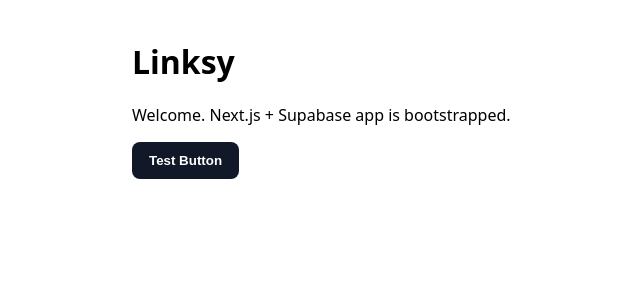
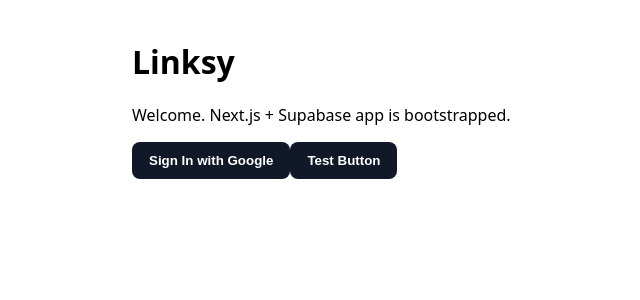
Before and after one commit to Segni-Negeri/Linksy, a Next.js app: page / in a window 1280 px wide. Shown: the top 300 px of the page, without its empty margins (148-788 px from the left). Built offline with nearby package versions, Linux system fonts and the light colour scheme; no server answers.

Commit message:
feat(hook): add useUser hook and demo usage (task 14)

```diff
--- /dev/null
+++ b/src/hooks/useUser.ts
@@ -0,0 +1,48 @@
+import { useState, useEffect } from 'react';
+import { User } from '@supabase/supabase-js';
+import { supabase } from '../lib/supabaseClient';
+
+export interface UseUserReturn {
+  user: User | null;
+  loading: boolean;
+  signIn: () => Promise<void>;
+  signOut: () => Promise<void>;
+}
+
+export function useUser(): UseUserReturn {
+  const [user, setUser] = useState<User | null>(null);
+  const [loading, setLoading] = useState(true);
+
+  useEffect(() => {
+    // Get initial session
+    supabase.auth.getSession().then(({ data: { session } }) => {
+      setUser(session?.user ?? null);
+      setLoading(false);
+    });
+
+    // Listen for auth changes
+    const { data: { subscription } } = supabase.auth.onAuthStateChange(
+      (event, session) => {
+        setUser(session?.user ?? null);
+        setLoading(false);
+      }
+    );
+
+    return () => subscription.unsubscribe();
+  }, []);
+
+  const signIn = async () => {
+    await supabase.auth.signInWithOAuth({
+      provider: 'google',
+      options: {
+        redirectTo: `${window.location.origin}/dashboard`
+      }
+    });
+  };
+
+  const signOut = async () => {
+    await supabase.auth.signOut();
+  };
+
+  return { user, loading, signIn, signOut };
+}
--- a/src/pages/index.tsx
+++ b/src/pages/index.tsx
@@ -1,10 +1,25 @@
 import { Button } from '../components/ui/Button';
+import { useUser } from '../hooks/useUser';
 
 export default function Home() {
+  const { user, loading, signIn, signOut } = useUser();
+
   return (
     <main>
       <h1>Linksy</h1>
       <p>Welcome. Next.js + Supabase app is bootstrapped.</p>
+
+      {loading ? (
+        <p>Loading...</p>
+      ) : user ? (
+        <div>
+          <p>Signed in as: {user.email}</p>
+          <Button onClick={signOut}>Sign Out</Button>
+        </div>
+      ) : (
+        <Button onClick={signIn}>Sign In with Google</Button>
+      )}
+
       <Button onClick={() => alert('Button works!')}>Test Button</Button>
     </main>
   );
```
